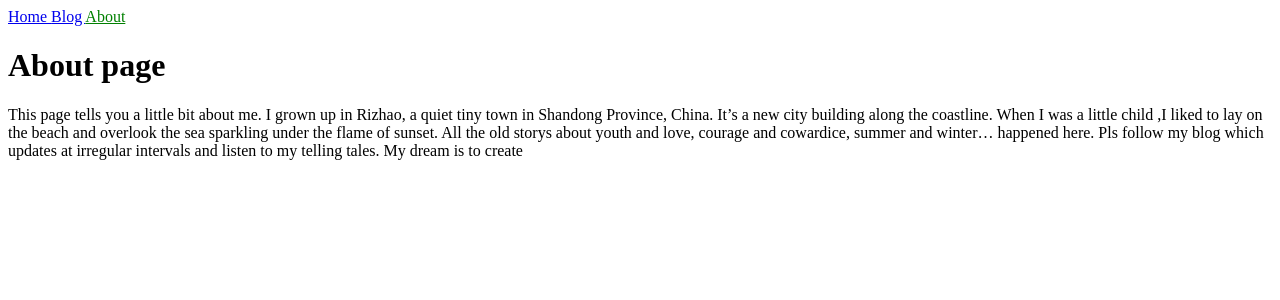
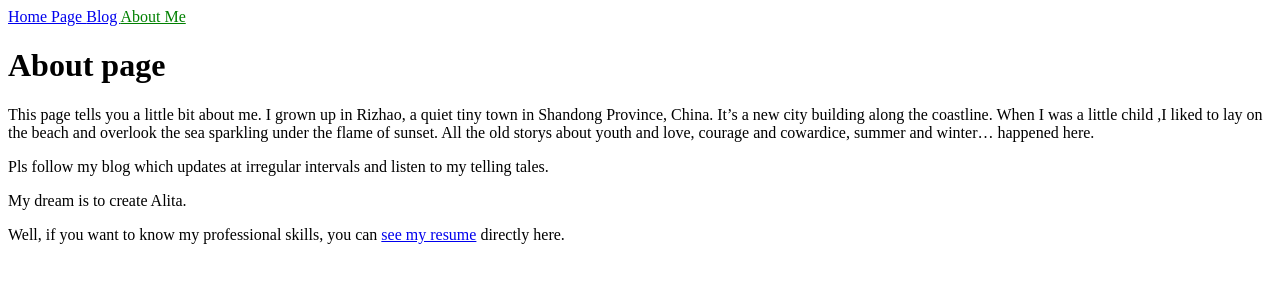
Before and after one commit to Oceani0616/Hixuan.github.io, a Jekyll site: the page built from about.md, in a window 1280 px wide. Shown: the top 300 px of the page. Built offline with Jekyll 4.4.1, drawn with Linux system fonts in a browser that asks for light colours.

Commit message:
Initial commit

```diff
--- a/_config.yml
+++ b/_config.yml
@@ -1,10 +1,5 @@
 markdown: kramdown
 
 heme: jekyll-theme-Midnight
-title: Welcome! Bro and Sweety
+title: Welcome! Bro and Sweety!!
 description: Just Do it
-defaults:
-  - scope:
-      path: "assets/cv_hixuan.pdf"
-    values:
-      image: true
--- a/_data/navigation.yml
+++ b/_data/navigation.yml
@@ -1,6 +1,6 @@
-- name: Home
+- name: Home Page
   link: /
 - name: Blog
   link: /blog.html
-- name: About
+- name: About Me
   link: /about.html
--- a/_layouts/default.html
+++ b/_layouts/default.html
@@ -7,8 +7,8 @@
   <title>{{ page.title }}</title>
 
   <!-- 下面两行用于生成主页标签页以及子网页标签页上面的小图标 -->
-  <link rel="shortcut icon" href="/assets/images/favicon.ico" type="image/x-icon"/>
-  <link rel="bookmark" href="/assets/images/alita.ico"/>
+  <link rel="shortcut icon" href="/assets/images/alita.ico" type="image/x-icon"/>
+  <link rel="bookmark" href="/assets/images/favicon.ico"/>
 </head>
 <body>
   <!-- 设置导航栏 -->
--- a/about.md
+++ b/about.md
@@ -6,5 +6,10 @@ title: About
 # About page
 
 This page tells you a little bit about me.
-I grown up in Rizhao, a quiet tiny town in Shandong Province, China. It's a new city building along the coastline. When I was a little child ,I liked to lay on the beach and overlook the sea sparkling under the flame of sunset. All the old storys about youth and love, courage and cowardice, summer and winter... happened here. Pls follow my blog which updates at irregular intervals and listen to my telling tales.
-My dream is to create
+I grown up in Rizhao, a quiet tiny town in Shandong Province, China. It's a new city building along the coastline. When I was a little child ,I liked to lay on the beach and overlook the sea sparkling under the flame of sunset. All the old storys about youth and love, courage and cowardice, summer and winter... happened here.
+
+Pls follow my blog which updates at irregular intervals and listen to my telling tales.
+
+My dream is to create Alita.
+
+Well, if you want to know my professional skills, you can [see my resume](/assets/cv_4.pdf) directly here.
```
Also changed, not shown: index.md (+3 -3 lines), 15 other files.
